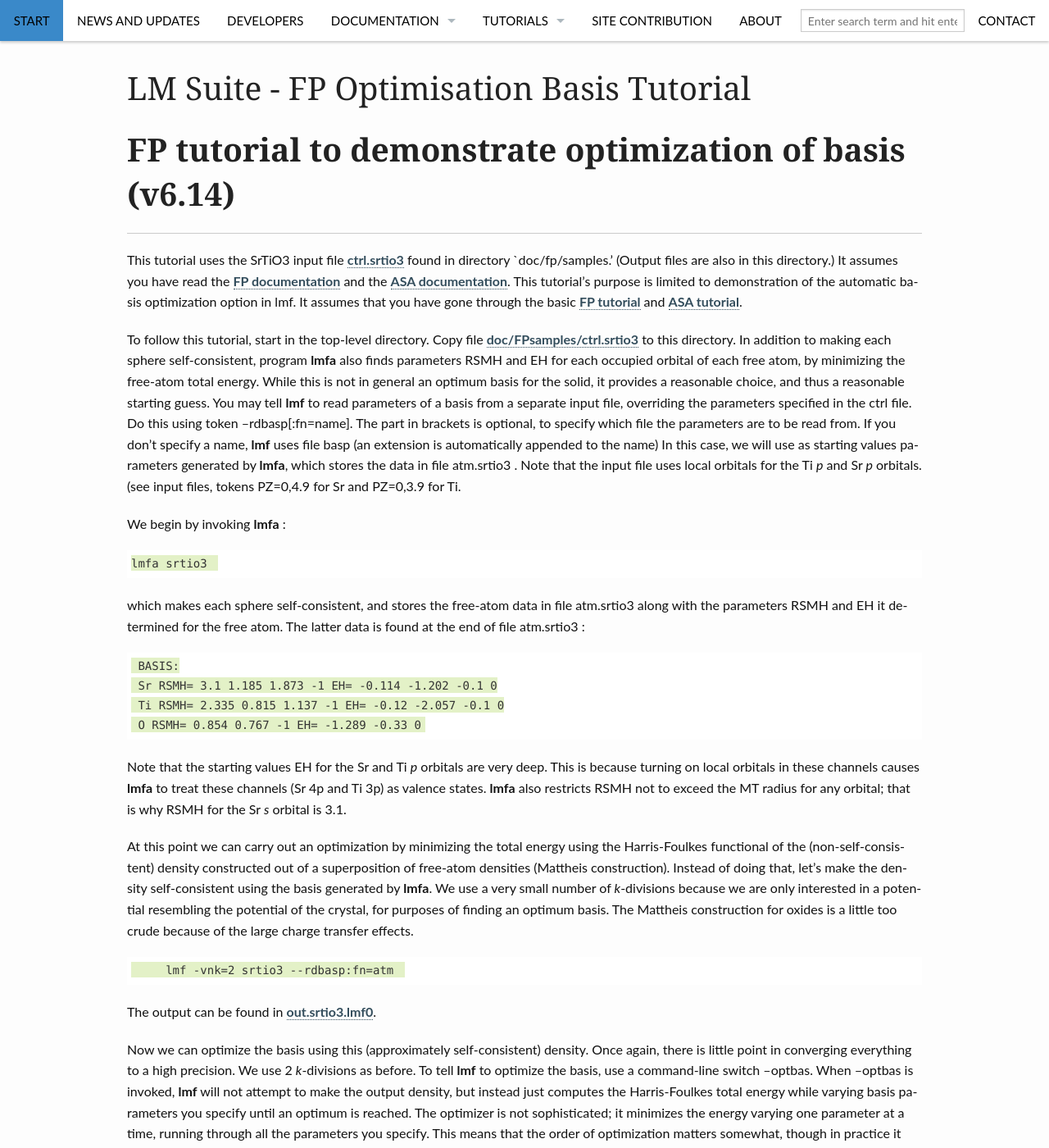
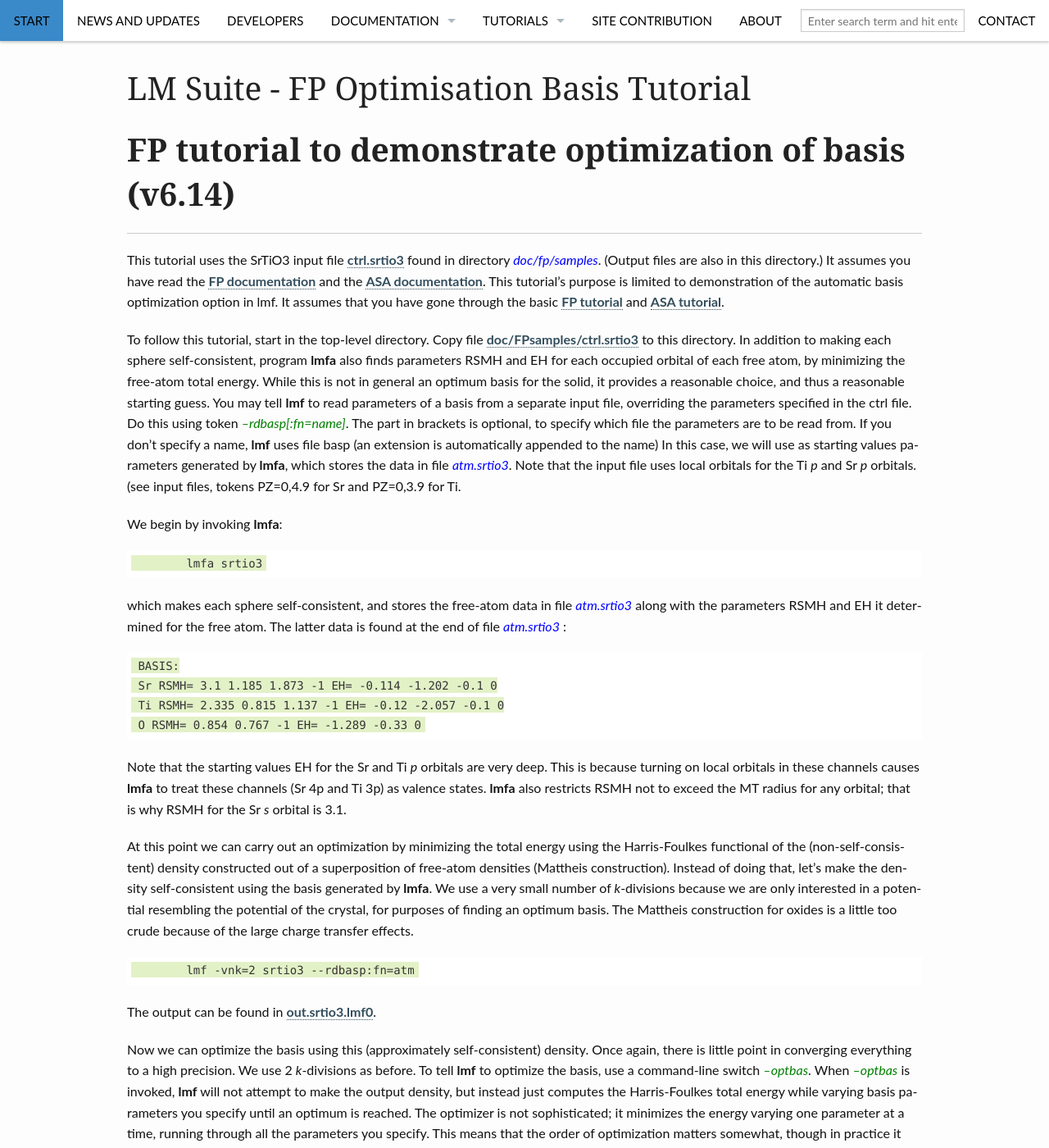
Before and after one commit to smckech/lordcephei.github.io, a Jekyll site: the page built from pages/fpoptbas.md, in a window 1280 px wide and 1400 px high. Shown: the whole window at 82% size. Built offline with Jekyll 4.4.1, drawn with Linux system fonts in a browser that asks for light colours; some of the changed text lies outside the part shown.

Commit message:
improving /fpoptbas/

```diff
--- a/pages/fpoptbas.md
+++ b/pages/fpoptbas.md
@@ -12,15 +12,15 @@ header: no
 # **FP tutorial to demonstrate optimization of basis (v6.14)**
 ________________________________________
 
-This tutorial uses the SrTiO3 input file [ctrl.srtio3](FPsamples/ctrl.srtio3) found in directory `doc/fp/samples.' (Output files are also in this directory.) It assumes you have read the [FP documentation](fp.html) and the [ASA documentation](lmto.html). This tutorial's purpose is limited to demonstration of the automatic basis optimization option in lmf. It assumes that you have gone through the basic [FP tutorial](FPtutorial.html) and [ASA tutorial](ASAtutorial.html).
+This tutorial uses the SrTiO3 input file [ctrl.srtio3](FPsamples/ctrl.srtio3) found in directory *doc/fp/samples*{: style="color: blue"}. (Output files are also in this directory.) It assumes you have read the [FP documentation](fp.html) and the [ASA documentation](lmto.html). This tutorial's purpose is limited to demonstration of the automatic basis optimization option in lmf. It assumes that you have gone through the basic [FP tutorial](FPtutorial.html) and [ASA tutorial](ASAtutorial.html).
 
-To follow this tutorial, start in the top-level directory. Copy file [doc/FPsamples/ctrl.srtio3](FPsamples/ctrl.srtio3) to this directory. In addition to making each sphere self-consistent, program **lmfa** also finds parameters RSMH and EH for each occupied orbital of each free atom, by minimizing the free-atom total energy. While this is not in general an optimum basis for the solid, it provides a reasonable choice, and thus a reasonable starting guess. You may tell **lmf** to read parameters of a basis from a separate input file, overriding the parameters specified in the ctrl file. Do this using token --rdbasp[:fn=name]. The part in brackets is optional, to specify which file the parameters are to be read from. If you don't specify a name, **lmf** uses file basp (an extension is automatically appended to the name) In this case, we will use as starting values parameters generated by **lmfa**, which stores the data in file atm.srtio3 . Note that the input file uses local orbitals for the Ti _p_ and Sr _p_ orbitals. (see input files, tokens PZ=0,4.9 for Sr and PZ=0,3.9 for Ti.
+To follow this tutorial, start in the top-level directory. Copy file [doc/FPsamples/ctrl.srtio3](FPsamples/ctrl.srtio3) to this directory. In addition to making each sphere self-consistent, program **lmfa** also finds parameters RSMH and EH for each occupied orbital of each free atom, by minimizing the free-atom total energy. While this is not in general an optimum basis for the solid, it provides a reasonable choice, and thus a reasonable starting guess. You may tell **lmf** to read parameters of a basis from a separate input file, overriding the parameters specified in the ctrl file. Do this using token *--rdbasp[:fn=name]*{: style="color: green"}. The part in brackets is optional, to specify which file the parameters are to be read from. If you don't specify a name, **lmf** uses file basp (an extension is automatically appended to the name) In this case, we will use as starting values parameters generated by **lmfa**, which stores the data in file *atm.srtio3*{: style="color: blue"}. Note that the input file uses local orbitals for the Ti _p_ and Sr _p_ orbitals. (see input files, tokens PZ=0,4.9 for Sr and PZ=0,3.9 for Ti.
 
-We begin by invoking **lmfa** :
+We begin by invoking **lmfa**:
 
-	lmfa srtio3
+		lmfa srtio3
 
-which makes each sphere self-consistent, and stores the free-atom data in file atm.srtio3 along with the parameters RSMH and EH it determined for the free atom. The latter data is found at the end of file atm.srtio3 :
+which makes each sphere self-consistent, and stores the free-atom data in file *atm.srtio3*{: style="color: blue"} along with the parameters RSMH and EH it determined for the free atom. The latter data is found at the end of file *atm.srtio3*{: style="color: blue"} :
 
      BASIS:
      Sr RSMH= 3.1 1.185 1.873 -1 EH= -0.114 -1.202 -0.1 0
@@ -28,35 +28,35 @@ which makes each sphere self-consistent, and stores the free-atom data in file a
      O RSMH= 0.854 0.767 -1 EH= -1.289 -0.33 0
 
 
-Note that the starting values EH for the Sr and Ti _p_ orbitals are very deep. This is because turning on local orbitals in these channels causes **lmfa** to treat these channels (Sr 4p and Ti 3p) as valence states. **lmfa** also restricts RSMH not to exceed the MT radius for any orbital; that is why RSMH for the Sr _s_ orbital is 3.1\.
+Note that the starting values EH for the Sr and Ti _p_ orbitals are very deep. This is because turning on local orbitals in these channels causes **lmfa** to treat these channels (Sr 4p and Ti 3p) as valence states. **lmfa** also restricts RSMH not to exceed the MT radius for any orbital; that is why RSMH for the Sr _s_ orbital is 3.1.
 
 At this point we can carry out an optimization by minimizing the total energy using the Harris-Foulkes functional of the (non-self-consistent) density constructed out of a superposition of free-atom densities (Mattheis construction). Instead of doing that, let's make the density self-consistent using the basis generated by **lmfa**. We use a very small number of _k_-divisions because we are only interested in a potential resembling the potential of the crystal, for purposes of finding an optimum basis. The Mattheis construction for oxides is a little too crude because of the large charge transfer effects.
 
-         lmf -vnk=2 srtio3 --rdbasp:fn=atm
+		lmf -vnk=2 srtio3 --rdbasp:fn=atm
 
 The output can be found in [out.srtio3.lmf0](FPsamples/out.srtio3.lmf0).
 
-Now we can optimize the basis using this (approximately self-consistent) density. Once again, there is little point in converging everything to a high precision. We use 2 _k_-divisions as before. To tell **lmf** to optimize the basis, use a command-line switch --optbas. When --optbas is invoked, **lmf** will not attempt to make the output density, but instead just computes the Harris-Foulkes total energy while varying basis parameters you specify until an optimum is reached. The optimizer is not sophisticated; it minimizes the energy varying one parameter at a time, running through all the parameters you specify. This means that the order of optimization matters somewhat, though in practice it doesn't seem to matter much. The syntax for optimization is
+Now we can optimize the basis using this (approximately self-consistent) density. Once again, there is little point in converging everything to a high precision. We use 2 _k_-divisions as before. To tell **lmf** to optimize the basis, use a command-line switch *--optbas*{: style="color: green"}. When *--optbas*{: style="color: green"} is invoked, **lmf** will not attempt to make the output density, but instead just computes the Harris-Foulkes total energy while varying basis parameters you specify until an optimum is reached. The optimizer is not sophisticated; it minimizes the energy varying one parameter at a time, running through all the parameters you specify. This means that the order of optimization matters somewhat, though in practice it doesn't seem to matter much. The syntax for optimization is
 
-          --optbas[:sort][:etol=#][:spec=spec-name[,rs][,e][,l=list]:spec=...]
+		--optbas[:sort][:etol=#][:spec=spec-name[,rs][,e][,l=list]:spec=...]
 
 
-Some notes about the syntax of --optbas:
+Some notes about the syntax of *--optbas*{: style="color: green"}:
 
-1.  You tell **lmf** whether to optimize wrt to RSMH by using ,rs or EH by using ,e. You can specify both by e,g. for species O, use :spec=O,rs,e,...
-2.  If _no_ species are specified, --optbas will optimize all RSMH for all species, leaving EH untouched.
-3.  You specify which _l_ orbitals to optimize using ,l=list. Here `list' consists of a list of integers strung together. For example, to optimize the O RSM for both _s_ and _p_ orbitals, use :spec=O,rs,l=01.
-4.  Optional :sort tells **lmf** to choose for itself the order in which parameters are taken for optimization. It will pick smoothing radii first, because usually the total energy is more sensitive to RSMH than to EH. It orders the parameters from smallest (which correspond to more atomic-like states) to largest because the total energy is more sensitive to small-RSM orbitals.
-5.  Optional :etol=# tells **lmf** to keep the original value of the parameter unless the energy gain (by optimizing the parameter) exceeds #.
+1.  You tell **lmf** whether to optimize wrt to RSMH by using ,rs or EH by using ,e. You can specify both by e,g. for species O, use 										*:spec=O,rs,e,...*{: style="color: green"}
+2.  If _no_ species are specified, *--optbas*{: style="color: green"} will optimize all RSMH for all species, leaving EH untouched.
+3.  You specify which _l_ orbitals to optimize using ,*l=list*{: style="color: green"}. Here "list" consists of a list of integers strung together. For example, to optimize the O RSM for both _s_ and _p_ orbitals, use *:spec=O,rs,l=01*{: style="color: green"}.
+4.  Optional *:sort*{: style="color: green"} tells **lmf** to choose for itself the order in which parameters are taken for optimization. It will pick smoothing radii first, because usually the total energy is more sensitive to RSMH than to EH. It orders the parameters from smallest (which correspond to more atomic-like states) to largest because the total energy is more sensitive to small-RSM orbitals.
+5.  Optional *:etol=#*{: style="color: green"} tells **lmf** to keep the original value of the parameter unless the energy gain (by optimizing the parameter) exceeds #.
 
 If you are not interested in refinements, but just want to get on with it, try
 
-          lmf -vnk=2 srtio3 --optbas:sort:etol=.001
+		lmf -vnk=2 srtio3 --optbas:sort:etol=.001
 
 
 To show a more interesting case, let's optimize wrt most of the orbitals we have. (With only 1 irreducible _k_-point, **lmf** runs pretty fast.) Note that we still need to read the basis from file atm.
 
-          lmf -vnk=2 srtio3 --optbas:sort:spec=O,rs,e,l=01:spec=Ti,rs,e,l=012:spec=Sr,rs,e,l=012 --rdbasp:fn=atm
+		lmf -vnk=2 srtio3 --optbas:sort:spec=O,rs,e,l=01:spec=Ti,rs,e,l=012:spec=Sr,rs,e,l=012 --rdbasp:fn=atm
 
 
 Early in the output you should see the following table:
@@ -84,9 +84,9 @@ LMFOPB: optimizing energy wrt 16 parameters:
 |    1:Sr  |      2    |    eh   |    -0.100 |
 
 
-**lmf** optimizes the total energy wrt each variable, in order shown. (lmf changed the order because of the :sort option). The output can be found in [out.srtio3.lmfopt](FPsamples/out.srtio3.lmfopt).
+**lmf** optimizes the total energy wrt each variable, in order shown. (lmf changed the order because of the *:sort*{: style="color: green"} option). The output can be found in *out.srtio3.lmfopt*{: style="color: blue"}.
 
-The part of the [output](FPsamples/out.srtio3.lmfopt) connected with basis optimization can be found in lines beginning with LMFOPB:, e.g.
+The part of the output connected with basis optimization can be found in lines beginning with *LMFOPB*{: style="color: green"}:, e.g.
 
 	LMFOPB: continue optimization of var #2, species Ti val=0.888867
 	MNBRAK:  found=T   x,f=      0.81500000     -2.65965498
@@ -98,66 +98,68 @@ The part of the [output](FPsamples/out.srtio3.lmfopt) connected with basis optim
      LMFOPB: var #2 converged in 5 iterations to 0.862:  ehf=-2.659674 ... writing file basp
 
 
-After optimization is complete, lmf will (1) write the optimized basis to file basp.srtio3, (2) print out how much the energy changed on account of the optimization:
+After optimization is complete, lmf will (1) write the optimized basis to file *basp.srtio3*{: style="color: blue"}, (2) print out how much the energy changed on account of the optimization:
 
-         LMFOPB:  before optimization ehf=-2.5815\.  After optimization ehf=-2.7009
+		LMFOPB:  before optimization ehf=-2.5815\.  After optimization ehf=-2.7009
 
 
 and exit.
 
 You might repeat this optimization, since the optimization consisted of a series of independent optimizations one followed after another. In that case, don't read the basis from the file atm but from file basp:
 
-          lmf -vnk=2 srtio3 --optbas:sort:spec=O,rs,e,l=01:spec=Ti,rs,e,l=012:spec=Sr,rs,e,l=012 --rdbasp
+    lmf -vnk=2 srtio3 --optbas:sort:spec=O,rs,e,l=01:spec=Ti,rs,e,l=012:spec=Sr,rs,e,l=012 --rdbasp
 
 
 After the second optimization, the energy changes to:
 
-         LMFOPB:  before optimization ehf=-2.7011\.  After optimization ehf=-2.7203
+    LMFOPB:  before optimization ehf=-2.7011.
+		After optimization ehf=-2.7203
 
 
 Repeating the optimization still once more lowers the energy slightly:
 
-         LMFOPB:  before optimization ehf=-2.7211\.  After optimization ehf=-2.7267
+    LMFOPB:  before optimization ehf=-2.7211.
+		After optimization ehf=-2.7267
 
 
 File basp contains a reasonably optimized basis:
 
-        BASIS:
-     Sr RSMH= 3.1 1.345 2.013 EH= -0.02 -1.175 -0.518
-     Ti RSMH= 0.9 0.962 1.142 EH= -0.02 -2.597 -0.411
-     O RSMH= 0.922 0.802 EH= -1.104 -0.02
+    BASIS:
+    Sr RSMH= 3.1 1.345 2.013 EH= -0.02 -1.175 -0.518
+    Ti RSMH= 0.9 0.962 1.142 EH= -0.02 -2.597 -0.411
+    O RSMH= 0.922 0.802 EH= -1.104 -0.02
 
 
 It is interesting to compare this basis to the initial one selected by **lmfa**.
 
-You can use your text editor to cut and paste this basis into your ctrl file. Alternatively you can carry around file basp.srtio3 and always remember to invoke **lmf** with --basp.
+You can use your text editor to cut and paste this basis into your ctrl file. Alternatively you can carry around file *basp.srtio3*{: style="color: blue"} and always remember to invoke **lmf** with *--basp*{: style="color: green"}.
 
 The procedure just outlined has the advantage that it is completely automatic. However, there are a couple of pitfalls. There is a possibility that it will get stuck in local minima. Also, some orbitals, e.g. the Sr _d_ orbital and the O _p_ orbitals have no occupation in the free atom, so they were left out of the basis. They do, however, contribute in a non-negligible way to the energy. Optimizing the basis with these orbitals included generates the following
 
-        BASIS:
-     Sr RSMH= 0.948 1 1.847 1 EH= -0.086 -1.046 -0.347 -0.1
-     Ti RSMH= 1 0.8 1.052 0 EH= -0.073 -2 -0.279 0
-     O RSMH= 0.899 0.8 2.4 EH= -0.956 -0.065 -0.1
+    BASIS:
+    Sr RSMH= 0.948 1 1.847 1 EH= -0.086 -1.046 -0.347 -0.1
+    Ti RSMH= 1 0.8 1.052 0 EH= -0.073 -2 -0.279 0
+    O RSMH= 0.899 0.8 2.4 EH= -0.956 -0.065 -0.1
 
 
 This was obtained by using the basis supplied by the input file, and optimizing it:
 
-          lmf -vnk=2 srtio3 --optbas:sort:spec=O,rs,e,l=01:spec=Ti,rs,e,l=012:spec=Sr,rs,e,l=012
+    lmf -vnk=2 srtio3 --optbas:sort:spec=O,rs,e,l=01:spec=Ti,rs,e,l=012:spec=Sr,rs,e,l=012
 
 
 It produced
 
-         LMFOPB:  before optimization ehf=-2.7507\.  After optimization ehf=-2.7607
+    LMFOPB:  before optimization ehf=-2.7507\.  After optimization ehf=-2.7607
 
 
-One could go further, choosing a still larger basis (one is supplied by the input file, which is used if you invoke **lmf** with -vbigbas=t)
+One could go further, choosing a still larger basis (one is supplied by the input file, which is used if you invoke **lmf** with *-vbigbas=t*{: style="color: green"})
 
-          lmf -vnk=2 srtio3 --optbas:sort:spec=O,rs,e,l=01:spec=Ti,rs,e,l=012:spec=Sr,rs,e,l=012 -vbigbas=t
+    lmf -vnk=2 srtio3 --optbas:sort:spec=O,rs,e,l=01:spec=Ti,rs,e,l=012:spec=Sr,rs,e,l=012 -vbigbas=t
 
 
 which produced
 
-         LMFOPB:  before optimization ehf=-2.7711\.  After optimization ehf=-2.7888
+    LMFOPB:  before optimization ehf=-2.7711\.  After optimization ehf=-2.7888
 
 
 This energy (-2.7888 Ry), is not so much larger than the minimal-basis energy (-2.7267) --- it is deeper by 12 mRy/atom. Thus, the minimal basis is quite reasonable.
```
